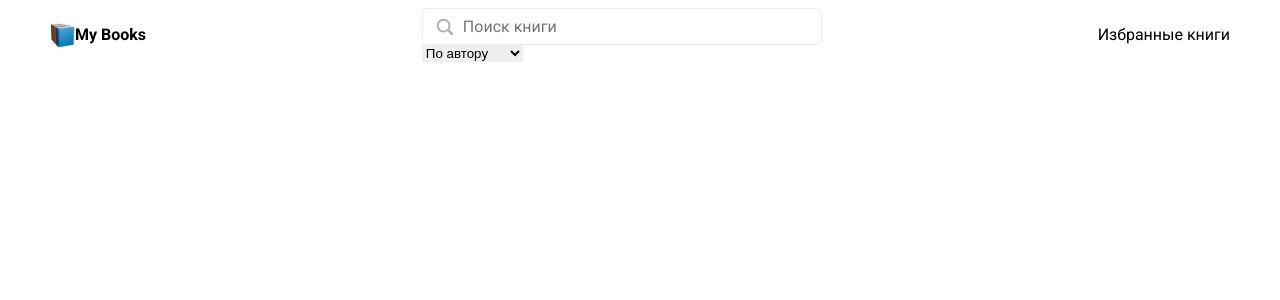
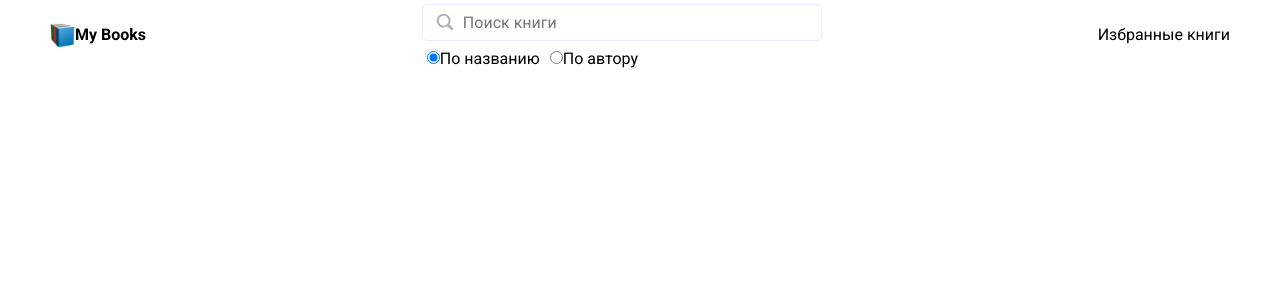
Before and after one commit to MaxShelest88/books-app, a React (Create React App) app: page / in a window 1280 px wide. Shown: the top 300 px of the page. Built offline with nearby package versions, Linux system fonts and the light colour scheme.

Commit message:
refuctor

```diff
--- a/src/components/Header/Header.module.scss
+++ b/src/components/Header/Header.module.scss
@@ -10,6 +10,7 @@
 			flex-direction: column;
 		}
 	}
+	margin: 0px 0px 50px 0px;
 }
 .logoimage {
 	width: 25px;
--- a/src/components/Header/Header.tsx
+++ b/src/components/Header/Header.tsx
@@ -4,10 +4,33 @@ import Input from '../UI/Input/Input';
 import s from './Header.module.scss';
 import { useLocation } from 'react-router-dom';
 import icon from '../../assets/icons/Books-icon.png';
-import Select from '../UI/Select/Select';
+import { selectQueryOption } from '../../redux/filter/selectors';
+import { setQueryOption } from '../../redux/filter/slice';
+import { useAppDispatch, useAppSelector } from '../../redux/hooks';
+import InputRadio from '../UI/InputRadio/InputRadio';
+const options = [
+  { name: 'По названию', value: 'intitle' },
+  { name: 'По автору', value: 'inauthor' },
+];
 
 export default function Header() {
   const { pathname } = useLocation();
+  const dispatch = useAppDispatch();
+  const queryOption = useAppSelector(selectQueryOption);
+
+  const onChange = (e: React.ChangeEvent<HTMLInputElement>) =>
+    dispatch(setQueryOption(e.target.value));
+
+  const optionValues = options.map((option, index) => (
+    <InputRadio
+      option={option}
+      queryOption={queryOption}
+      onChange={onChange}
+      name={'queryOption'}
+      style={{ margin: '0 5px' }}
+      key={index}
+    />
+  ));
 
   return (
     <header className={s.header}>
@@ -20,13 +43,10 @@ export default function Header() {
 
         {pathname !== '/favorite' && (
           <>
-            <div>
-            	<Input />
-						  <Select options={[
-							  { name: 'По автору', value: 'inauthor' },
-							  { name: 'По названию', value: 'intitle' },
-						  ]} />
-            </div>
+            <form>
+              <Input style={{ marginBottom: '10px' }} />
+              {optionValues}
+            </form>
             <Link to="/favorite" style={{ color: 'black' }}>
               Избранные книги
             </Link>
--- a/src/components/UI/Input/Input.tsx
+++ b/src/components/UI/Input/Input.tsx
@@ -4,7 +4,11 @@ import _debounce from 'lodash/debounce';
 import styles from './Input.module.scss';
 import { setItems, setSearchValue, setStatus } from '../../../redux/books/slice';
 
-const Input: React.FC = () => {
+type InputProps = {
+  [x: string]: any;
+};
+
+const Input: React.FC = ({ ...props }: InputProps) => {
   const [value, setValue] = React.useState<string>('');
   const dispatch = useAppDispatch();
   const inpRef = useRef<HTMLInputElement>(null);
@@ -24,7 +28,7 @@ const Input: React.FC = () => {
   };
 
   return (
-    <div className={styles.root}>
+    <div className={styles.root} {...props}>
       <svg
         className={styles.icon}
         enableBackground="new 0 0 32 32"
--- /dev/null
+++ b/src/components/UI/InputRadio/InputRadio.module.scss
@@ -0,0 +1,5 @@
+.radio {
+}
+
+.radioInput {
+}
--- /dev/null
+++ b/src/components/UI/InputRadio/InputRadio.tsx
@@ -0,0 +1,30 @@
+import React from 'react';
+import { TOption } from '../../../models/UIComponents';
+import s from './InputRadio.module.scss';
+
+type Props = {
+  option: TOption;
+  onChange: (e: React.ChangeEvent<HTMLInputElement>) => void;
+  queryOption: string;
+  name: string;
+  [x: string]: any;
+};
+
+const InputRadio = ({ option, onChange, queryOption, name, ...props }: Props) => {
+  return (
+    <label className={s.radio} htmlFor={option.value} {...props}>
+      <input
+        className={s.radioInput}
+        checked={queryOption === option.value ? true : false}
+        onChange={onChange}
+        id={option.value}
+        type="radio"
+        value={option.value}
+        name={name}
+      />
+      {option.name}
+    </label>
+  );
+};
+
+export default InputRadio;
--- a/src/components/UI/Select/Select.tsx
+++ b/src/components/UI/Select/Select.tsx
@@ -1,18 +1,16 @@
 import React from 'react';
-import { setQueryOption } from '../../../redux/filter/slice';
+import { TOption } from '../../../models/UIComponents';
 import { useAppDispatch } from '../../../redux/hooks';
 
-type Props = {};
+type Props = { options: TOption []};
 
-const Select = ({ options, defaultValue, value }: Props) => {
-  const dispatch = useAppDispatch();
-
+const Select = ({ options }: Props) => {
   const optionValues = options.map((option, index) => (
     <option value={option.value} key={index}>
       {option.name}
     </option>
   ));
-  return <select onChange={(e) => dispatch(setQueryOption(e.target.value))}>{optionValues}</select>;
+  return <select onChange={() => {}}>{optionValues}</select>;
 };
 
 export default Select;
--- /dev/null
+++ b/src/models/UIComponents.ts
@@ -0,0 +1,4 @@
+export type TOption ={
+    value: string;
+    name: string;
+  }
--- a/src/pages/Home/Home.tsx
+++ b/src/pages/Home/Home.tsx
@@ -34,7 +34,7 @@ const Home: React.FC = () => {
     if (query) {
       dispatch(fetchBooks({ searchValue: query, maxResults, pageCurrent, queryOption }));
     }
-  }, [query, maxResults, pageCurrent]);
+  }, [query, maxResults, pageCurrent, queryOption]);
 
   //   const uniqItems =
   //     items?.length > 0
```
Also changed, not shown: src/models/IconComponents.ts (line endings or trailing spaces).
